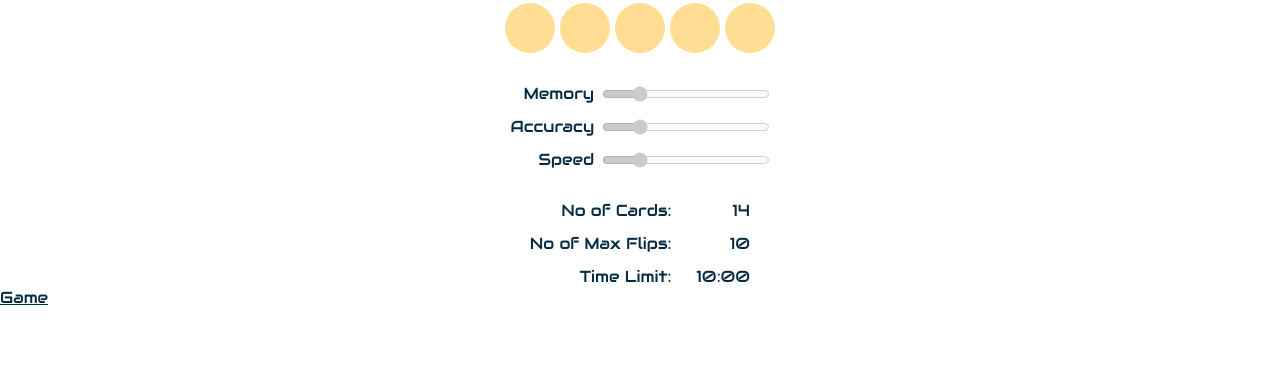
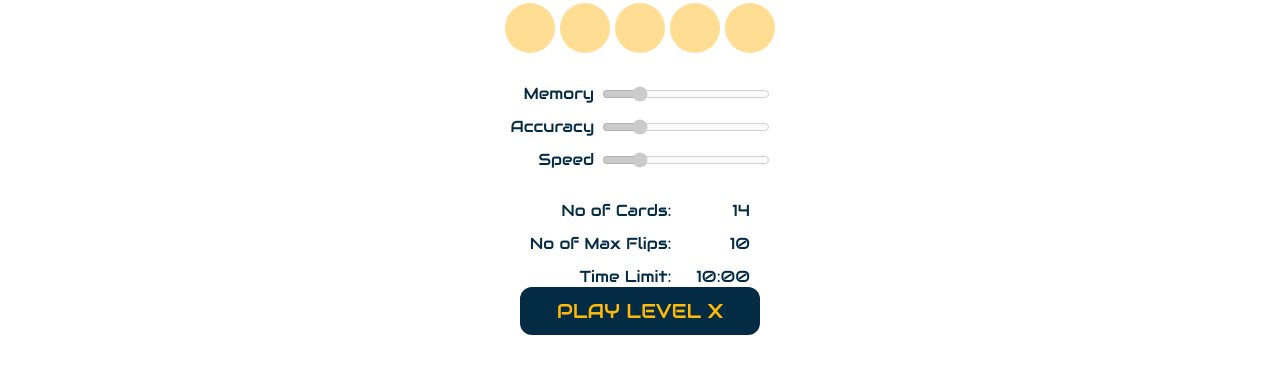
Before and after one commit to ysgurjar/pp2-flip-card-game, a plain HTML site: page assets/levels.html in a window 1280 px wide. Shown: the part 88-462 px from the top of the page. Drawn offline with nearby package versions, Linux system fonts and the light colour scheme.

Commit message:
add CTA button and style

```diff
--- a/assets/css/style.css
+++ b/assets/css/style.css
@@ -108,3 +108,20 @@ header h1 {
     margin-right: auto;
     margin-top: 30px;
 }
+
+.cta {
+    background: #032B43;
+    border-radius: 12px;
+    border-color: #032B43;
+    width: 240px;
+    height: 48px;
+
+    font-size: 20px;
+    color: #FFBA08;
+    text-align: center;
+    line-height: 48px;  /* vertically aligns text inside div */
+
+    margin:auto;        /* horiozntally aligns div itself */
+
+
+}
--- a/assets/levels.html
+++ b/assets/levels.html
@@ -65,8 +65,8 @@
         <span>Time Limit:</span>
         <span class="time-limit">10:00</span>
     </div>
-    <a href="/assets/game.html">Game</a>
-
+    <!--CTA button-->
+    <div class="cta">PLAY LEVEL <span id="level-id-text-on-CTA" class="cta">X</span> </div>
     <script src="/assets/js/levels-script.js"></script>
 </body>
 
```
